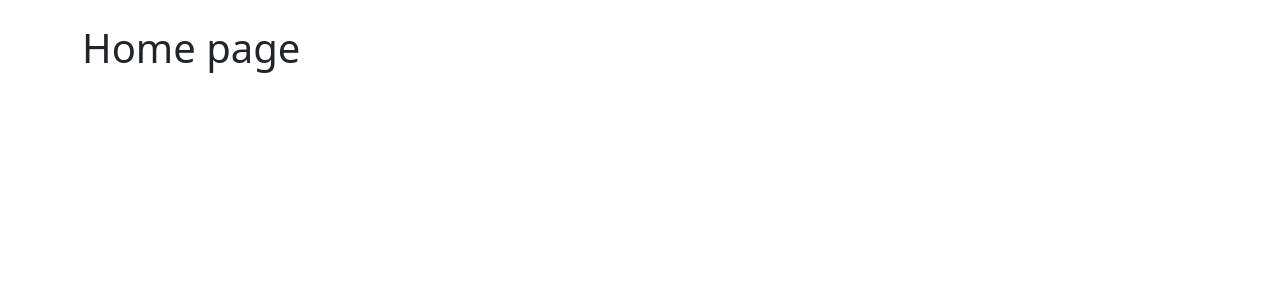
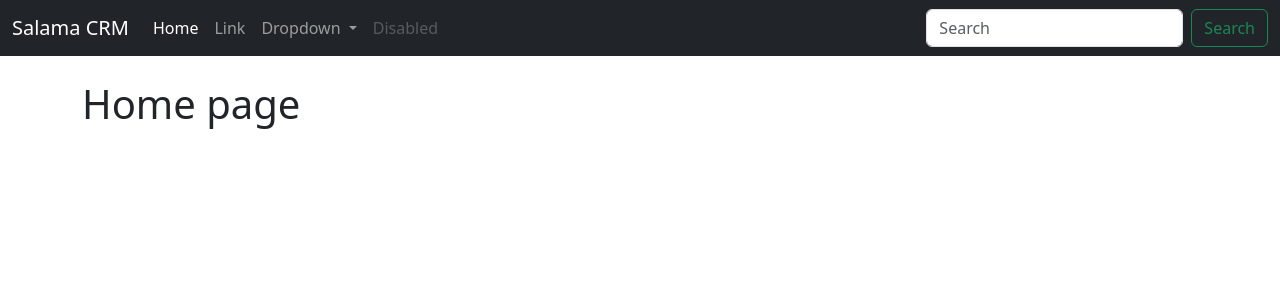
Before and after one commit to FrankMwandi/CRM, a Django app: page / in a window 1280 px wide. Shown: the top 300 px of the page. Run offline with Django 4.2, Linux system fonts and the light colour scheme.

Commit message:
Added navbar and styles

```diff
--- a/website/templates/base.html
+++ b/website/templates/base.html
@@ -7,7 +7,7 @@
     <link href="https://cdn.jsdelivr.net/npm/bootstrap@5.3.0/dist/css/bootstrap.min.css" rel="stylesheet" integrity="sha384-9ndCyUaIbzAi2FUVXJi0CjmCapSmO7SnpJef0486qhLnuZ2cdeRhO02iuK6FUUVM" crossorigin="anonymous">
   </head>
   <body>
-
+    {% include 'navbar.html' %}
     <div class="container">
         <br/>
     {% block content %}
--- /dev/null
+++ b/website/templates/navbar.html
@@ -0,0 +1,36 @@
+<nav class="navbar navbar-expand-lg navbar-dark bg-dark">
+    <div class="container-fluid">
+      <a class="navbar-brand" href="{%url 'home'%}">Salama CRM</a>
+      <button class="navbar-toggler" type="button" data-bs-toggle="collapse" data-bs-target="#navbarSupportedContent" aria-controls="navbarSupportedContent" aria-expanded="false" aria-label="Toggle navigation">
+        <span class="navbar-toggler-icon"></span>
+      </button>
+      <div class="collapse navbar-collapse" id="navbarSupportedContent">
+        <ul class="navbar-nav me-auto mb-2 mb-lg-0">
+          <li class="nav-item">
+            <a class="nav-link active" aria-current="page" href="#">Home</a>
+          </li>
+          <li class="nav-item">
+            <a class="nav-link" href="#">Link</a>
+          </li>
+          <li class="nav-item dropdown">
+            <a class="nav-link dropdown-toggle" href="#" role="button" data-bs-toggle="dropdown" aria-expanded="false">
+              Dropdown
+            </a>
+            <ul class="dropdown-menu">
+              <li><a class="dropdown-item" href="#">Action</a></li>
+              <li><a class="dropdown-item" href="#">Another action</a></li>
+              <li><hr class="dropdown-divider"></li>
+              <li><a class="dropdown-item" href="#">Something else here</a></li>
+            </ul>
+          </li>
+          <li class="nav-item">
+            <a class="nav-link disabled">Disabled</a>
+          </li>
+        </ul>
+        <form class="d-flex" role="search">
+          <input class="form-control me-2" type="search" placeholder="Search" aria-label="Search">
+          <button class="btn btn-outline-success" type="submit">Search</button>
+        </form>
+      </div>
+    </div>
+  </nav>
--- a/website/urls.py
+++ b/website/urls.py
@@ -2,5 +2,6 @@ from django.urls import path
 from . import views
 
 urlpatterns = [
-    path('',views.home, name='home')
+    path('',views.home, name='home'),
+   # path('')
 ]
```
